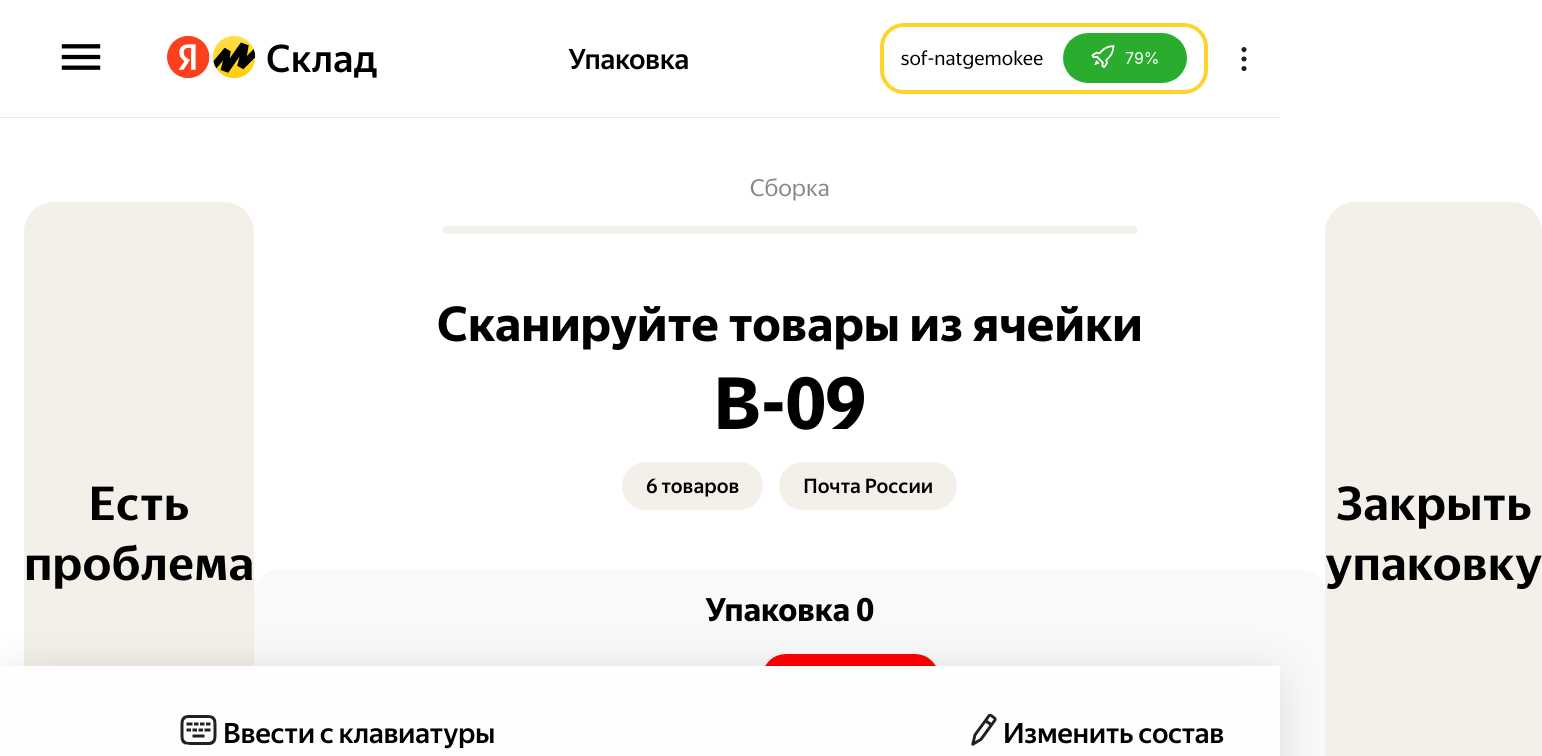
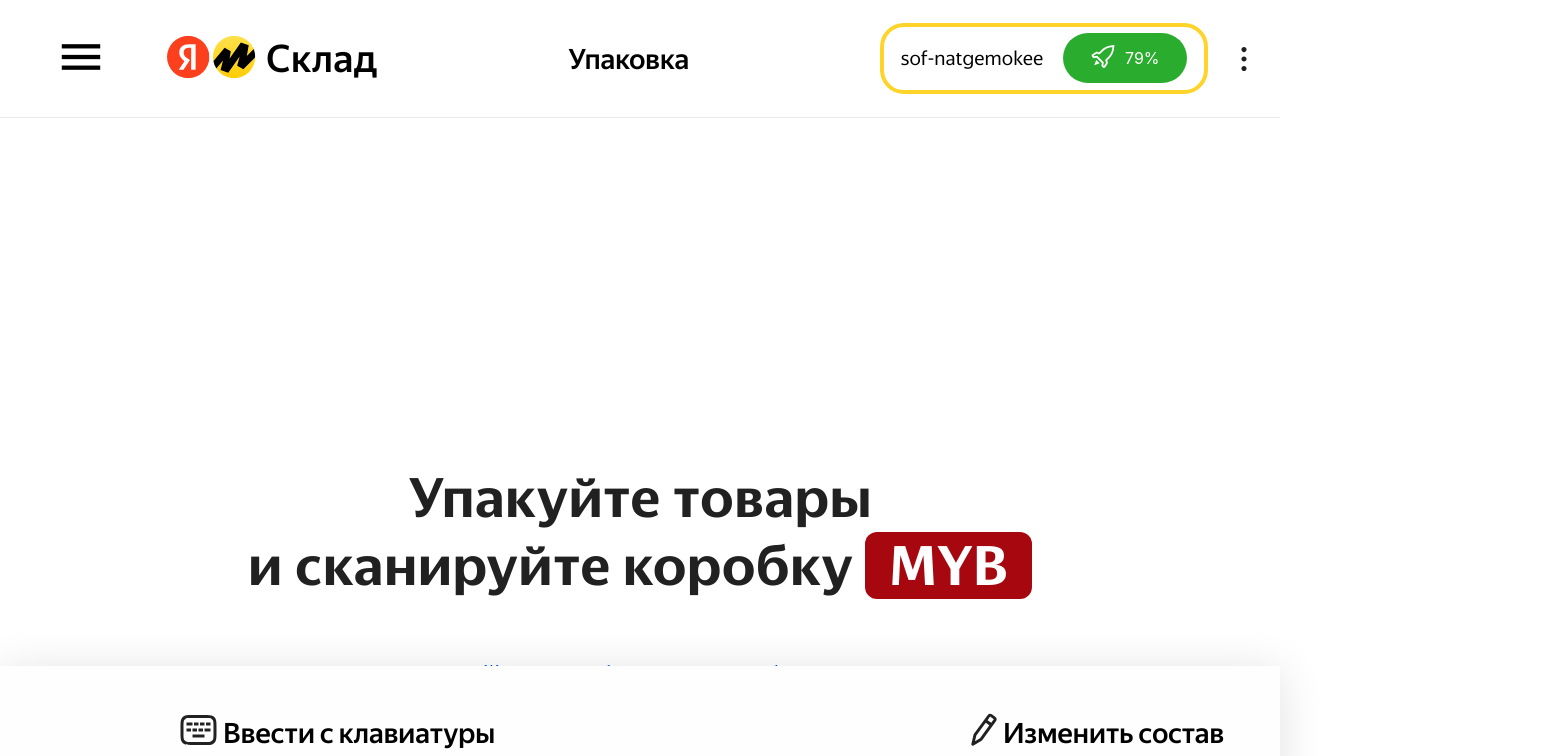
Before and after one commit to hackathon-team-5/goods_packer, a React (Create React App) app: page / in a window 1280 px wide. Shown: the top 756 px of the page, 1542 px wide, since content can reach past the window. Built offline with nearby package versions, Linux system fonts and the light colour scheme.

Commit message:
feat: Допилил логику

```diff
--- a/src/App.jsx
+++ b/src/App.jsx
@@ -28,10 +28,14 @@ function App() {
       <CardsContext.Provider value={{ completedCards, setCompletedCards }}>
         <CompletedContext.Provider value={{ isCompleted }}>
           <Routes>
-            <Route path="/" element={<Main data={data} />} />
+            <Route path="/order" element={<Main data={data} />} />
             <Route
-              path="/scan"
-              element={<Skanning typeBox={data.recommended_cartontype} />}
+              path="/"
+              element={
+                <Skanning
+                  typeBox={data.skus[0].recommended_cartontype.cartontype}
+                />
+              }
             />
             <Route path="/completetion" element={<Completion />} />
           </Routes>
--- a/src/components/ScanningBox/ScanningBox.css
+++ b/src/components/ScanningBox/ScanningBox.css
@@ -28,6 +28,17 @@
   border-radius: 12px;
   padding-left: 24px;
   padding-right: 24px;
+}
+
+.scanningbox__button {
+  all: unset;
+  margin-top: 62px;
+  color: #0044ee;
+  cursor: pointer;
+}
+
+.scanningbox__button-link {
+  all: unset;
 }
 
 .scanningbox__text-accent_theme_red {
--- a/src/components/ScanningBox/index.jsx
+++ b/src/components/ScanningBox/index.jsx
@@ -1,3 +1,4 @@
+import { Link } from "react-router-dom";
 import "./ScanningBox.css";
 
 const ScanningBox = ({ typeBox }) => {
@@ -29,6 +30,11 @@ const ScanningBox = ({ typeBox }) => {
           Упакуйте товары и&nbsp;сканируйте коробку
           <span className={scanningboxTextAccent}>{typeBox}</span>
         </p>
+        <button type="button" className="scanningbox__button">
+          <Link to="/order" className="scanningbox__button-link">
+            Жми сюда, чтобы сканировать коробку
+          </Link>
+        </button>
       </div>
     </div>
   );
--- a/src/components/Сompletion/index.jsx
+++ b/src/components/Сompletion/index.jsx
@@ -1,5 +1,6 @@
 import "./Сompletion.css";
 import ImageQualityIndexPath from "../../images/Quality_Index.svg";
+import { Link } from "react-router-dom";
 function Сompletion() {
   return (
     <div className="completion">
@@ -14,7 +15,11 @@ function Сompletion() {
           Упакуйте товары и поставьте коробку на конвейер
         </p>
       </div>
-      <button className="big-button completion__button">Готово</button>
+      <button className="big-button completion__button">
+        <Link className="completion__button-link" to="/">
+          Готово
+        </Link>
+      </button>
     </div>
   );
 }
--- a/src/components/Сompletion/Сompletion.css
+++ b/src/components/Сompletion/Сompletion.css
@@ -33,3 +33,7 @@
   margin-right: 24px;
   background-color: #fed42b;
 }
+
+.completion__button-link {
+  all: unset;
+}
--- a/src/pages/Skanning.jsx
+++ b/src/pages/Skanning.jsx
@@ -5,6 +5,7 @@ import Footer from "../components/Footer";
 
 const Skanning = (props) => {
   const { typeBox } = props;
+  console.log(typeBox);
   return (
     <>
       <Header />
```
